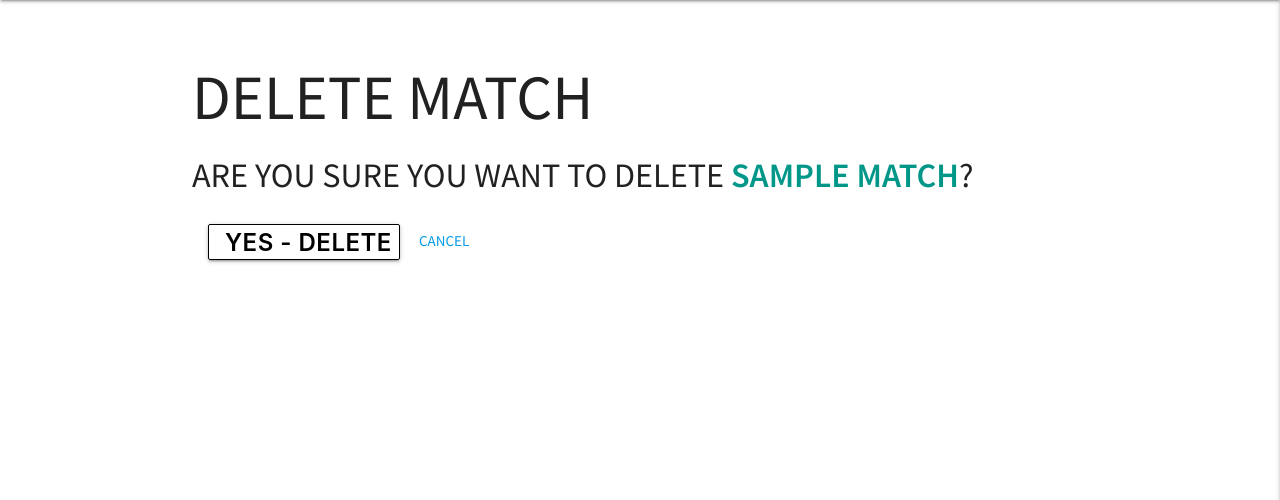
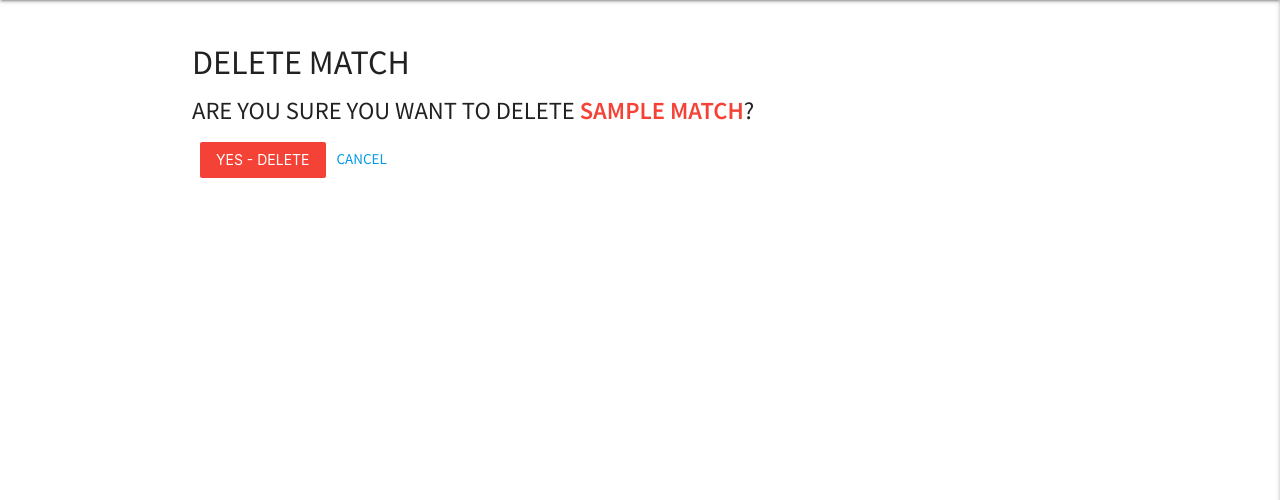
Before and after one commit to daparducci/datebase, a Django app: page /matches/1/delete/ in a window 1280 px wide. Shown: the part 64-564 px from the top of the page. Run offline with Django 3.2, Linux system fonts and the light colour scheme; a user stored in the database is signed in; tables that the repository leaves empty hold one stand-in row (values such as "Sample post").

Commit message:
CSS styling

```diff
--- a/main_app/templates/auth/user_detail.html
+++ b/main_app/templates/auth/user_detail.html
@@ -18,7 +18,7 @@
                     {% csrf_token%}
                     <input type="file" name="photo-file">
                     <br><br>
-                    <input type="submit" class="waves-effect btn-flat red white-text" value="Upload Photo">
+                    <input type="submit" class="btn-flat red white-text" value="Upload Photo">
                 </form>
                 <a class="waves-effect btn-flat red white-text" href="{% url 'profile_update' user.profile.id %}">Edit Profile</a>
                 <a class="waves-effect btn-flat red white-text" href="{% url 'profile_delete' user.profile.id %}">Delete Profile</a>
@@ -69,8 +69,9 @@
     </div>
 
 {% else %}
+
     <div class="center-align">
-        <a class="btn" href="{% url 'profile_create'%}">Create Profile</a>
+        <a class="btn-flat red white-text" href="{% url 'profile_create'%}">Create Profile</a>
     </div>
 {% endif %}
 
--- a/main_app/templates/main_app/match_confirm_delete.html
+++ b/main_app/templates/main_app/match_confirm_delete.html
@@ -1,13 +1,13 @@
 {% extends 'base.html' %}
 
 {% block content %}
-  <h1>Delete Match</h1>
+  <h4>Delete Match</h4>
 
-  <h4>Are you sure you want to delete <span class="teal-text">{{ object.name }}</span>?</h4>
+  <h5>Are you sure you want to delete <span class="red-text">{{ object.name }}</span>?</h5>
 
   <form action="" method="POST">
     {% csrf_token %}
-    <input type="submit" value="Yes - Delete" class="btn">
+    <input type="submit" value="Yes - Delete" class="btn-flat red white-text">
     <a href="{% url 'match_detail' match.id %}">Cancel</a>
   </form>
 {% endblock %}
--- a/main_app/templates/main_app/profile_confirm_delete.html
+++ b/main_app/templates/main_app/profile_confirm_delete.html
@@ -1,13 +1,13 @@
 {% extends 'base.html' %}
 
 {% block content %}
-  <h1>Delete Profile</h1>
+  <h4>Delete Profile</h4>
 
-  <h4>Are you sure you want to delete <span class="teal-text">{{ object.name }}</span>?</h4>
+  <h5>Are you sure you want to delete your profile?</h5>
 
   <form action="" method="POST">
     {% csrf_token %}
-    <input type="submit" value="Yes - Delete" class="btn">
+    <input type="submit" value="Yes - Delete" class="btn-flat red white-text">
     <a href="{% url 'profile' user.id %}">Cancel</a>
   </form>
 {% endblock %}
--- a/main_app/templates/main_app/profile_form.html
+++ b/main_app/templates/main_app/profile_form.html
@@ -3,9 +3,9 @@
 {% block content %}
 
 {% if object %}
-    <h1>Edit Profile <span class="red-text">{{object.name}}</span></h1>
+    <h4 class="center-align red-text darken-4">Edit your Profile </h4>
 {% else %}
-    <h1>create your profile</h1>
+    <h4 class="center-align red-text darken-4">create your profile</h4>
 {% endif %}
 
     <form action="" method="post">
@@ -13,7 +13,7 @@
         <table>
             {{ form.as_table }}
         </table>
-        <input type="submit" value="Submit" class="waves-effect btn-flat red white-text">
+        <input type="submit" value="Submit" class="btn-flat red white-text">
     </form>
 
 <script>
--- a/main_app/templates/main_app/rdv_confirm_delete.html
+++ b/main_app/templates/main_app/rdv_confirm_delete.html
@@ -1,13 +1,13 @@
 {% extends 'base.html' %}
 
 {% block content %}
-  <h1>Delete rendez-vous</h1>
+  <h4>Delete rendez-vous</h4>
 
-  <h4>Are you sure you want to delete <span class="teal-text">{{ object.name }}</span>?</h4>
+  <h5>Are you sure you want to delete <span class="red-text">{{ object.name }}</span>?</h5>
 
   <form action="" method="POST">
     {% csrf_token %}
-    <input type="submit" value="Yes - Delete" class="btn">
+    <input type="submit" value="Yes - Delete" class="btn-flat red white-text">
     <a href="{% url 'rdv_detail' rdv.id %}">Cancel</a>
   </form>
 {% endblock %}
--- a/main_app/templates/main_app/rdv_detail.html
+++ b/main_app/templates/main_app/rdv_detail.html
@@ -1,7 +1,7 @@
 {% extends 'base.html' %}
 {% block content %}
 
-<h3 class="center-align">rendez-vous details with {{rdv.match.name}}</h3>
+<h4 class="center-align red-text darken-4">rendez-vous details with {{rdv.match.name}}</h4>
 <div class="row">
     <div class="col s8 offset-s2 m8 offset-m2 l4 offset-l4">
         <div class="card-image center-align">
--- a/main_app/templates/matches/match_detail.html
+++ b/main_app/templates/matches/match_detail.html
@@ -24,7 +24,7 @@
             {% csrf_token %}
             <input type="file" name="photo-file" class="center-align">
             <br><br>
-            <input type="submit" class="waves-effect btn-flat red white-text" value="Upload Photo">
+            <input type="submit" class="btn-flat red white-text" value="Upload Photo">
         </form>
         {% endif %}
     </div>
```
